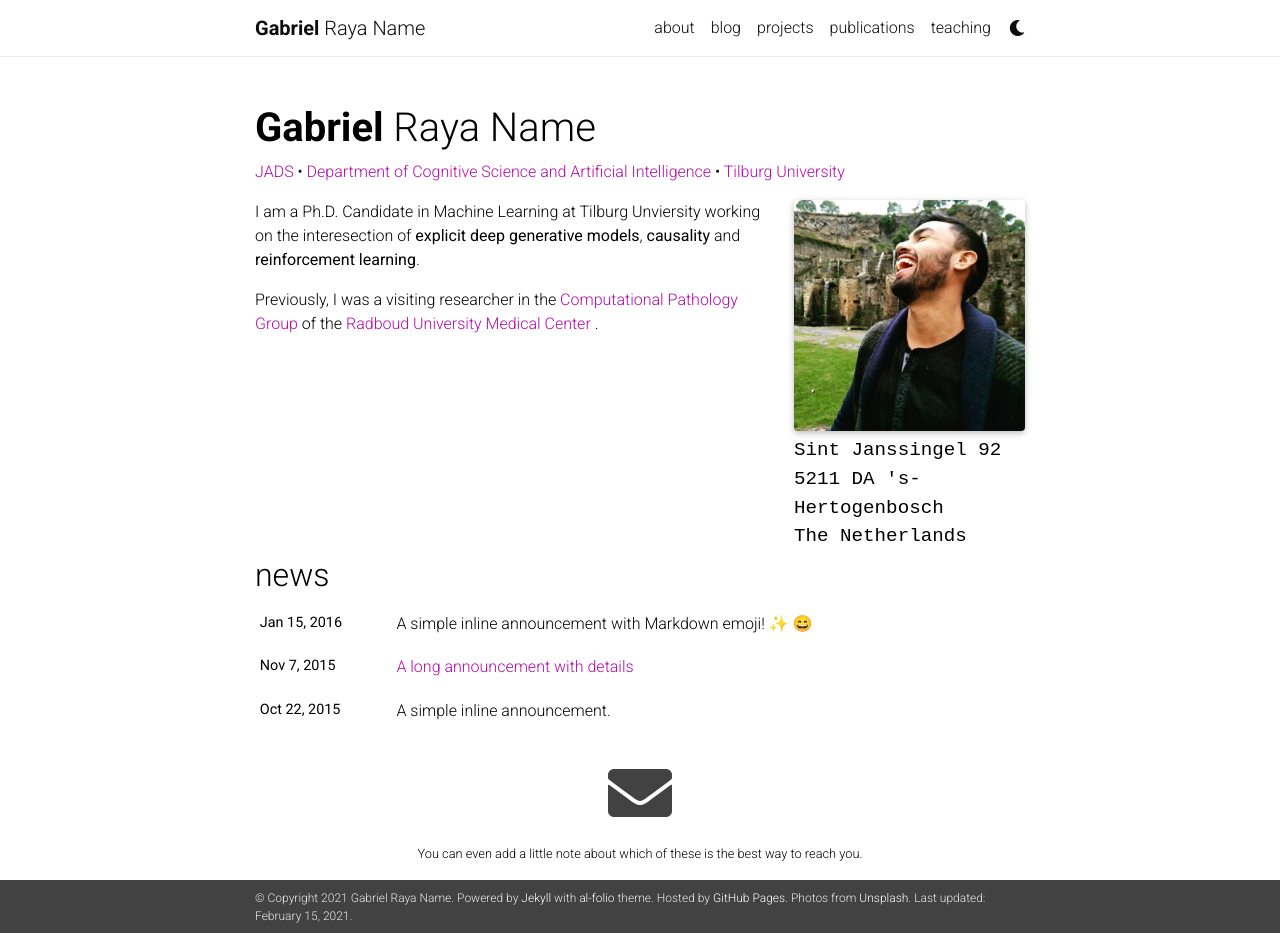
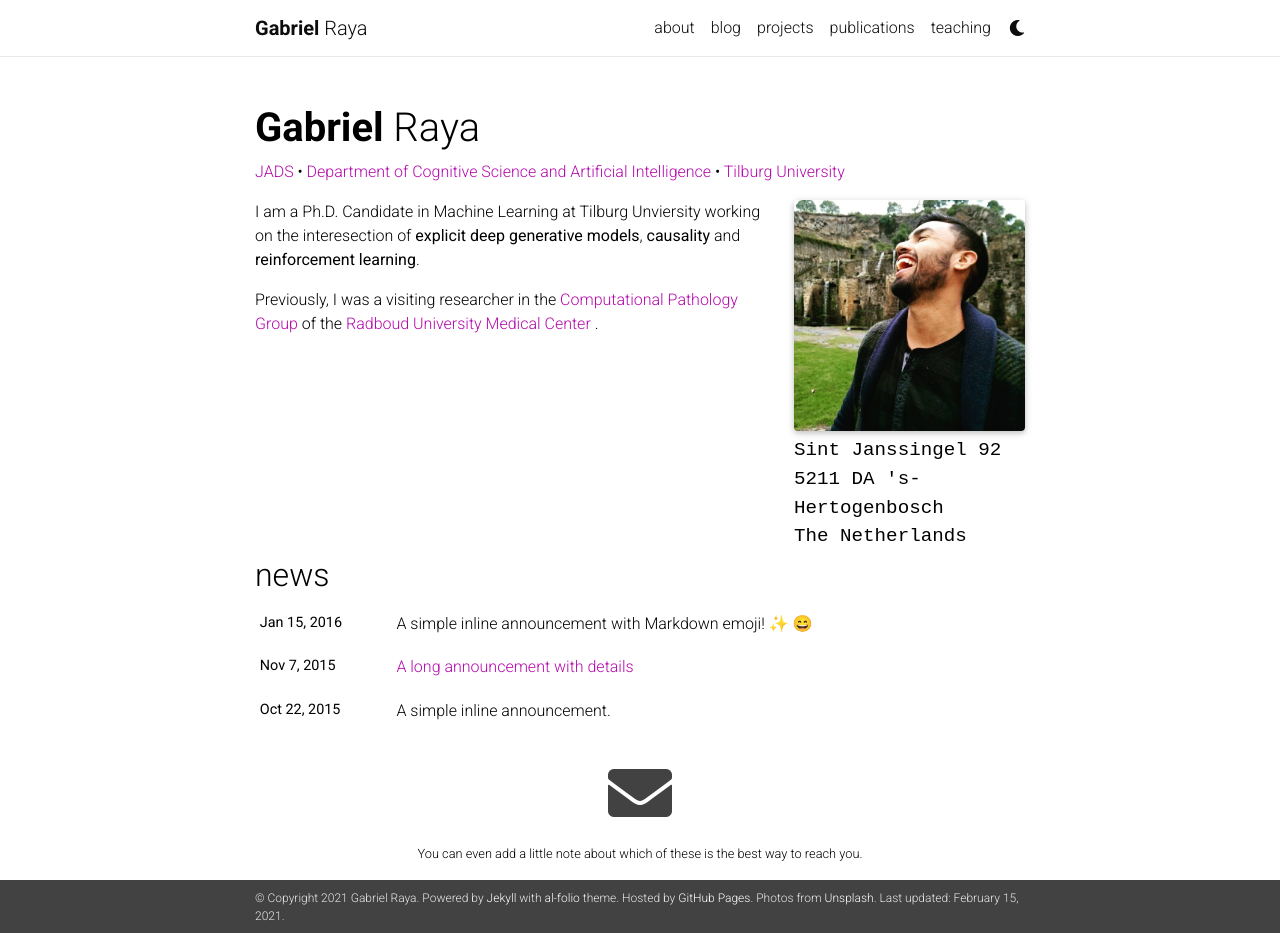
Before and after one commit to gabrielraya/gabrielraya.github.io, a Jekyll site: the page built from _pages/about.md, in a window 1280 px wide and 933 px high. Built offline with Jekyll 4.4.1, drawn with Linux system fonts in a browser that asks for light colours; nearby versions of some CDN libraries; emoji names are drawn with the system emoji font; a style sheet for code colours, icons or effects is not loaded.

Commit message:
update name

```diff
--- a/_config.yml
+++ b/_config.yml
@@ -4,8 +4,8 @@
 
 title: blank # the website title (if blank, full name will be used instead)
 first_name: Gabriel
-middle_name: Raya
-last_name: Name
+middle_name:
+last_name: Raya
 email: you@example.com
 description: > # the ">" symbol means to ignore newlines until "footer_text:"
   A simple, whitespace theme for academics. Based on [*folio](https://github.com/bogoli/-folio) design.
```
